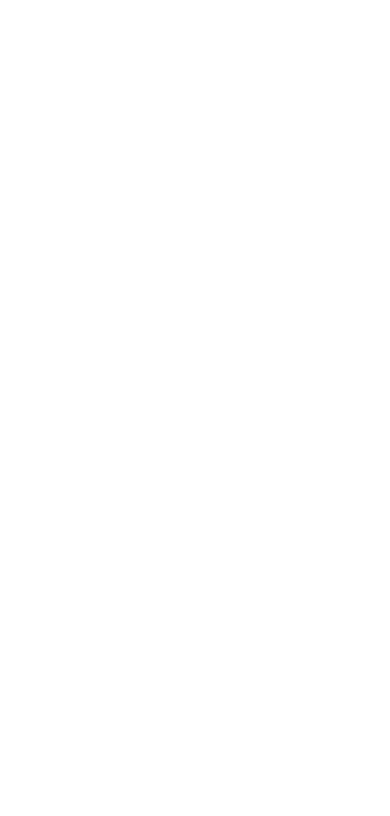
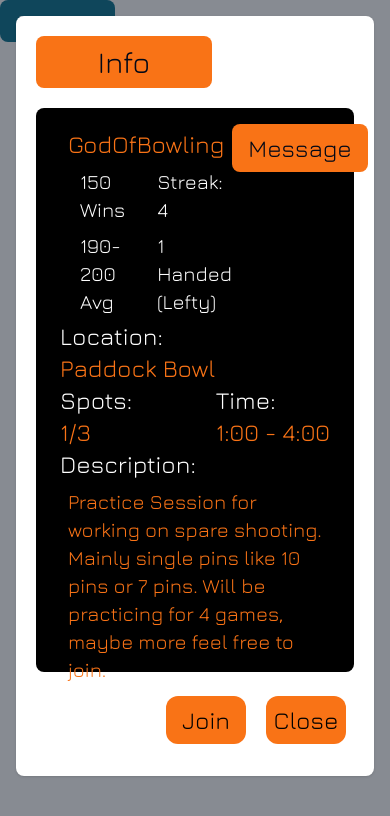
Before and after one commit to JayvonK/Full-Stack---Strike-Showdown, a Next.js app: page /pages/ModalTestPage in a window 390 px wide. Shown: the top 816 px of the page. Built offline with nearby package versions, Linux system fonts and the light colour scheme.

Commit message:
responsiveness

```diff
--- a/src/app/pages/ModalTestPage/page.tsx
+++ b/src/app/pages/ModalTestPage/page.tsx
@@ -11,20 +11,20 @@
 
 
 function page() {
-    // const [openModal, setOpenModal] = useState(true);
+    const [openModal, setOpenModal] = useState(true);
   return (
 
     <div>
-       {/* <Button onClick={() => setOpenModal(true)}>Toggle modal</Button>
-       <Modal dismissible show={openModal} onClose={() => setOpenModal(false)} size={'4x1'}>
+       <Button onClick={() => setOpenModal(true)}>Toggle modal</Button>
+       <Modal dismissible show={openModal} onClose={() => setOpenModal(false)} size={'4xl'}>
 
-       <FriendsModalComponent/>
-     <InboxModalComponent/>
-      <ProfileModalComponent userName={'Tommy201'} proNouns={'Salmon'} fullName={'alphaMale'} mainCenter={'Packed Man'} average={'1000'} highGames={'911'} highSeries={'111'} earnings={'4'} style={'quadruple handroll'} />
+       {/* <FriendsModalComponent/>
+     <InboxModalComponent/>   */}
+      {/* <ProfileModalComponent userName={'Tommy201'} proNouns={'Salmon'} fullName={'alphaMale'} mainCenter={'Packed Man'} average={'1000'} highGames={'911'} highSeries={'111'} earnings={'4'} style={'quadruple handroll'} />   */}
  <JoinSessionModalComponent />
-<ViewProfileModalComponent userName={'Briaaa'} proNouns={'hers/she'} record={'15'} mainCenter={'267'} average={'150'} highGames={'140'} highSeries={'100'} earnings={'2000'} style={'Righty'} email={'briaharrold@gmail.com'}/>
+{/* <ViewProfileModalComponent userName={'Briaaa'} proNouns={'hers/she'} record={'15'} mainCenter={'267'} average={'150'} highGames={'140'} highSeries={'100'} earnings={'2000'} style={'Righty'} email={'briaharrold@gmail.com'}/> */}
 
-      </Modal> */}
+      </Modal>
     </div>
   )
 }
--- a/src/components/PageComponents/ModalComponents/JoinSessionModalComponent.tsx
+++ b/src/components/PageComponents/ModalComponents/JoinSessionModalComponent.tsx
@@ -4,6 +4,7 @@
 import "../../../app/css/LoginPageAndHome.css";
 import { Dispatch, SetStateAction, useState } from "react"
 const JoinSessionModalComponent =() => {
+
   return (
     <div>
       <div className="px-5 py-5">
@@ -11,14 +12,14 @@
       </div>
 
       <div className="bg-black py-4 px-6  mx-5 rounded-lg  ">
-        <div className="flex flex-cols-3">
+        <div className="flex flex-cols-3 justify-between">
 
 
         <div>
           <img src={ProfilePic.src} alt="Your Profile Picture"></img>
         </div>
         <div>
-          <p className=" text-orange-500 text-3xl jura px-5 py-1">GodOfBowling</p>
+          <p className=" text-orange-500 text-2xl lg:text-3xl jura px-2 lg:px-5 py-1 ">GodOfBowling</p>
           <div className="flex flex-col-6 gap-5 pl-5">
          <div>
           <p className="text-white jura text-xl py-1">150 Wins</p>
@@ -31,13 +32,13 @@
         </div>
         </div>
 
-     <h1 className="bg-orange-500 text-2xl jura rounded-lg px-8 h-12 flex items-center py-2">Message</h1>
+     <h1 className="bg-orange-500 text-2xl jura rounded-lg px-4 lg:px-8 h-12 flex items-center py-2">Message</h1>
 
         </div>
      <div>
       <p className="text-white jura text-2xl">Location:</p>
       <p className=" jura text-2xl text-orange-500">Paddock Bowl</p>
-      <div className="flex flex-col-6 justify-between pr-52">
+      <div className="flex flex-col-6 justify-between pr-0 lg:pr-52">
         <div>
         <p className="text-white jura text-2xl">Spots:</p>
         <p className=" jura text-2xl text-orange-500">1/3</p>
@@ -54,18 +55,18 @@
      </div>
      <div>
      <h3 className='jura text-white text-2xl'>Description:</h3>
-                        <p className='w-full h-40 text-orange-500 jura text-2xl  pl-2 mb-2 mt-2 rounded-sm '>Practice Session for working on spare shooting. Mainly single pins like 10 pins or 7 pins. Will be practicing for 4 games, maybe more feel free to join.</p>
+                        <p className='w-full h-40 text-orange-500 jura text-xl lg:text-2xl  pl-2 mb-2 mt-2 rounded-sm '>Practice Session for working on spare shooting. Mainly single pins like 10 pins or 7 pins. Will be practicing for 4 games, maybe more feel free to join.</p>
 
      </div>
 
       </div>
       <div className="flex justify-end py-3 px-7 pb-10">
-      <Button className=" border-color outline-none mr-5   mt-3 bg-orange-500  w-20 md:w-36 rounded-xl  md:rounded-lg  hover:!bg-orange-500 text-black jura">
-          <h3 className=" text-base  md:text-3xl   ">Join</h3>
-        </Button>
-        <Button className=" border-color outline-none   mt-3 bg-orange-500  w-20 md:w-36 rounded-xl  md:rounded-lg  hover:!bg-orange-500 text-black jura">
-          <h3 className=" text-base  md:text-3xl   ">Close</h3>
-        </Button>
+      <button className=" border-color outline-none mr-5   mt-3 bg-orange-500  w-20 md:w-36 rounded-xl  md:rounded-lg  hover:!bg-orange-500 text-black jura">
+          <h3 className=" text-2xl  md:text-3xl   ">Join</h3>
+        </button>
+        <button className=" border-color outline-none   mt-3 bg-orange-500  w-20 md:w-36 rounded-xl  md:rounded-lg  hover:!bg-orange-500 text-black jura">
+          <h3 className=" text-2xl  md:text-3xl  py-2 ">Close</h3>
+        </button>
       </div>
 
     </div>
--- a/src/components/PageComponents/ModalComponents/ViewProfileModalComponent.tsx
+++ b/src/components/PageComponents/ModalComponents/ViewProfileModalComponent.tsx
@@ -6,8 +6,6 @@
 import AddFriendIcon from "../../../../public/images/UserPlus.png";
 import MessagingIcon from "../../../../public/images/MessageProfile.png";
 import UserMinus from "../../../../../public/images/UserMinus.png";
-
-
 import Router from "next/router";
 const ViewProfileModalComponent = (props: {
   userName: string;
@@ -105,9 +103,9 @@
         </div>
       </div>
 
-      <div className="  ">
-        <div className="rounded-xl   bg-black  justify-center  py-2 mx-5 px-5  mb-5 lg:px-10 md:px-10 ">
-          <div className="rounded-xl   justify-space bg-black w-50  grid grid-flow-col auto-cols">
+      <div className=" flex justify-center  ">
+        <div className="rounded-xl  bg-black  w-1/2  py-2 mx-5 px-5  mb-5 md:px-10 ">
+          <div className="rounded-xl  justify-space bg-black   grid grid-flow-col auto-cols">
 
             <div className="" >
               <button  className={`   text-center mt-5   text-xl md:text-3xl md:w-40   w-20  rounded-lg  pt-2 pb-2  mb-2  jura ${ activeTab === 'Info'
```
